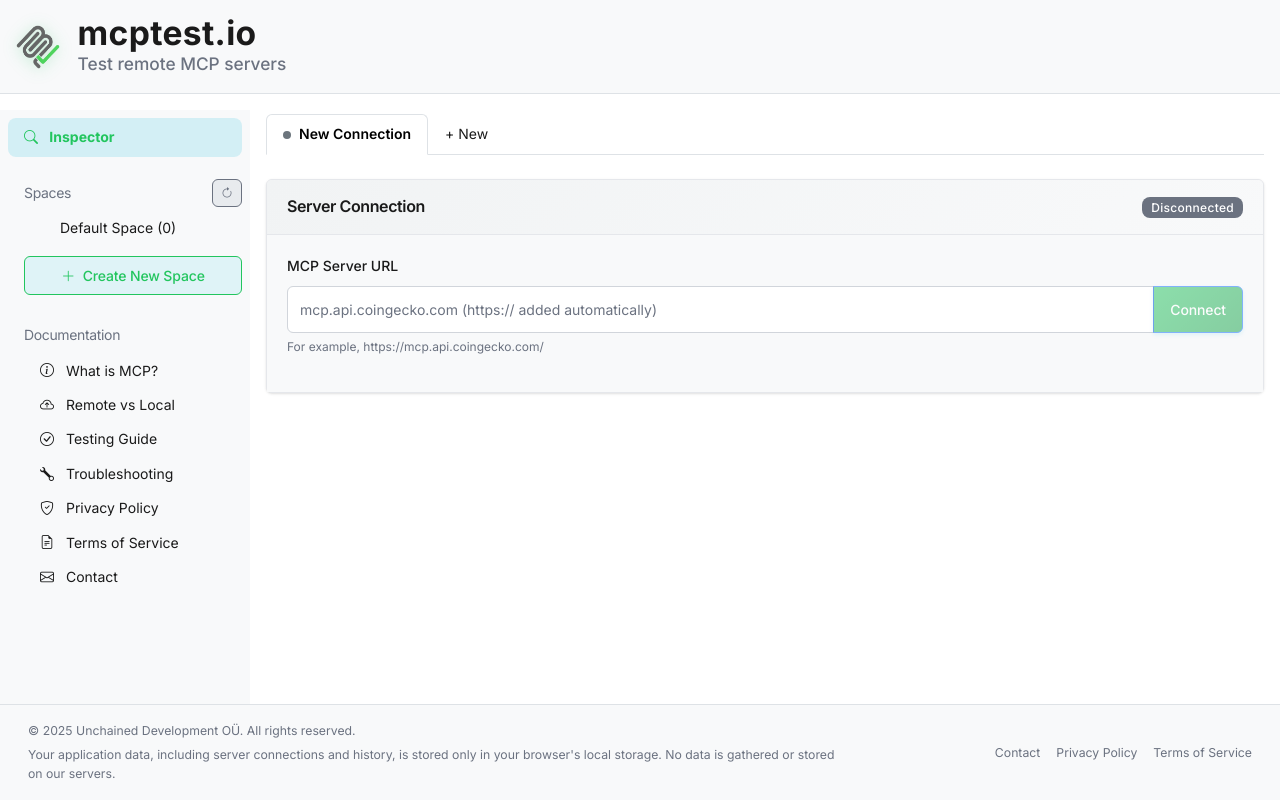
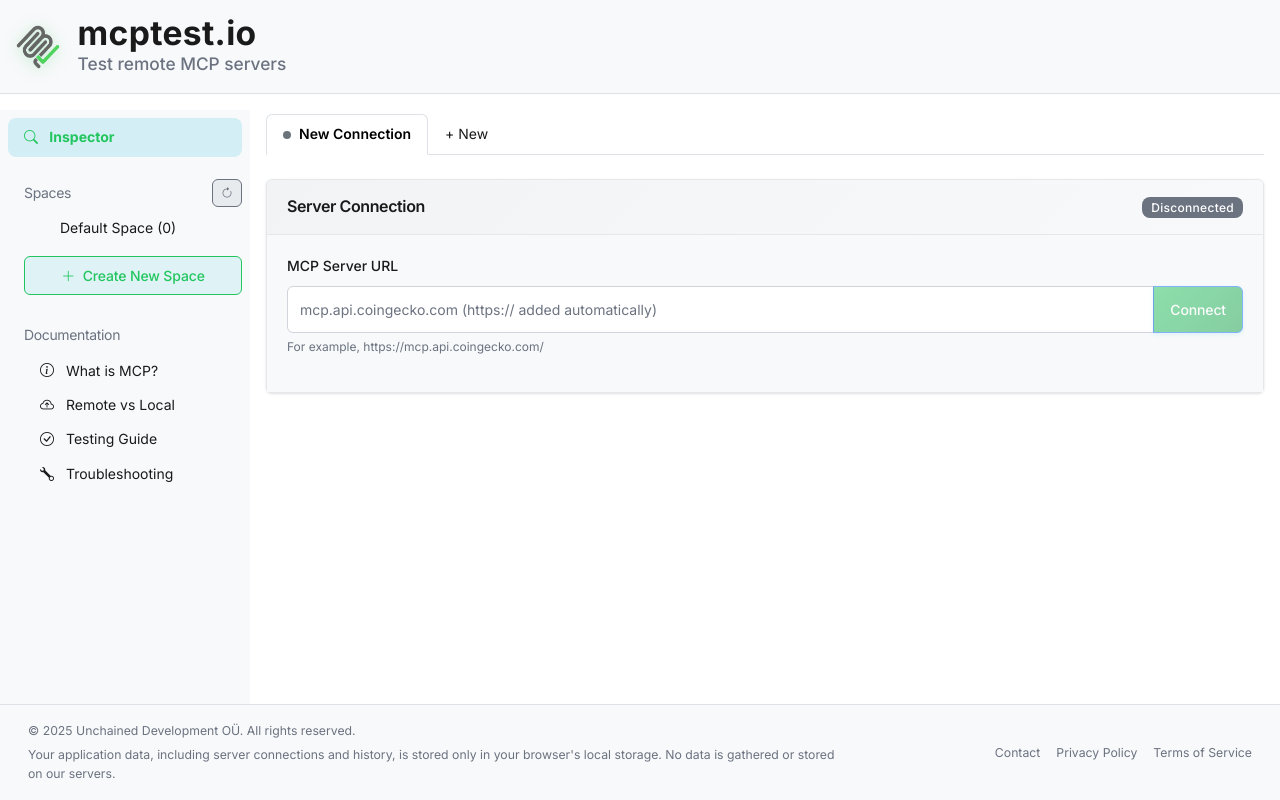
Before and after one commit to integry/mcptest, a React (Vite) app: page / in a window 1280 px wide. Built offline with nearby package versions, Linux system fonts and the light colour scheme.

Commit message:
Remove contact/terms pages from documentation in the left sidenav

```diff
--- a/src/components/SideNav.tsx
+++ b/src/components/SideNav.tsx
@@ -321,33 +321,6 @@
               <i className="bi bi-wrench me-2"></i> Troubleshooting
             </Link>
           </li>
-          <li className="nav-item">
-            <Link
-              to="/docs/privacy-policy"
-              className="nav-link py-1"
-              onClick={() => document.body.classList.remove('menu-open')}
-            >
-              <i className="bi bi-shield-check me-2"></i> Privacy Policy
-            </Link>
-          </li>
-          <li className="nav-item">
-            <Link
-              to="/docs/terms-of-service"
-              className="nav-link py-1"
-              onClick={() => document.body.classList.remove('menu-open')}
-            >
-              <i className="bi bi-file-earmark-text me-2"></i> Terms of Service
-            </Link>
-          </li>
-          <li className="nav-item">
-            <Link
-              to="/docs/contact"
-              className="nav-link py-1"
-              onClick={() => document.body.classList.remove('menu-open')}
-            >
-              <i className="bi bi-envelope me-2"></i> Contact
-            </Link>
-          </li>
         </ul>
       </div>
     </nav>
```
